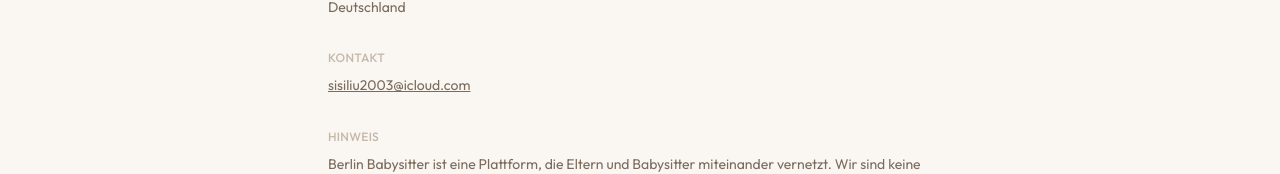
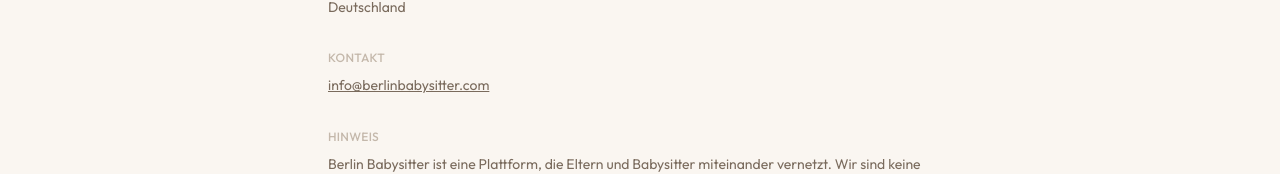
Before and after one commit to sisiliu10/findyourbabysitter, a Next.js app: page /en/impressum in a window 1280 px wide. Shown: the part 339-513 px from the top of the page. Built offline with nearby package versions, Linux system fonts and the light colour scheme.

Commit message:
Replace personal email with info@ in Impressum
Co-Authored-By: Claude Sonnet 4.6 <noreply@anthropic.com>

```diff
--- a/src/app/[locale]/(legal)/impressum/page.tsx
+++ b/src/app/[locale]/(legal)/impressum/page.tsx
@@ -16,8 +16,8 @@ export default function ImpressumPage() {
         <section>
           <h2 className="text-xs font-medium uppercase tracking-wide text-text-muted mb-2">Kontakt</h2>
           <p>
-            <a href="mailto:sisiliu2003@icloud.com" className="underline hover:text-text-primary transition-colors">
-              sisiliu2003@icloud.com
+            <a href="mailto:info@berlinbabysitter.com" className="underline hover:text-text-primary transition-colors">
+              info@berlinbabysitter.com
             </a>
           </p>
         </section>
```
